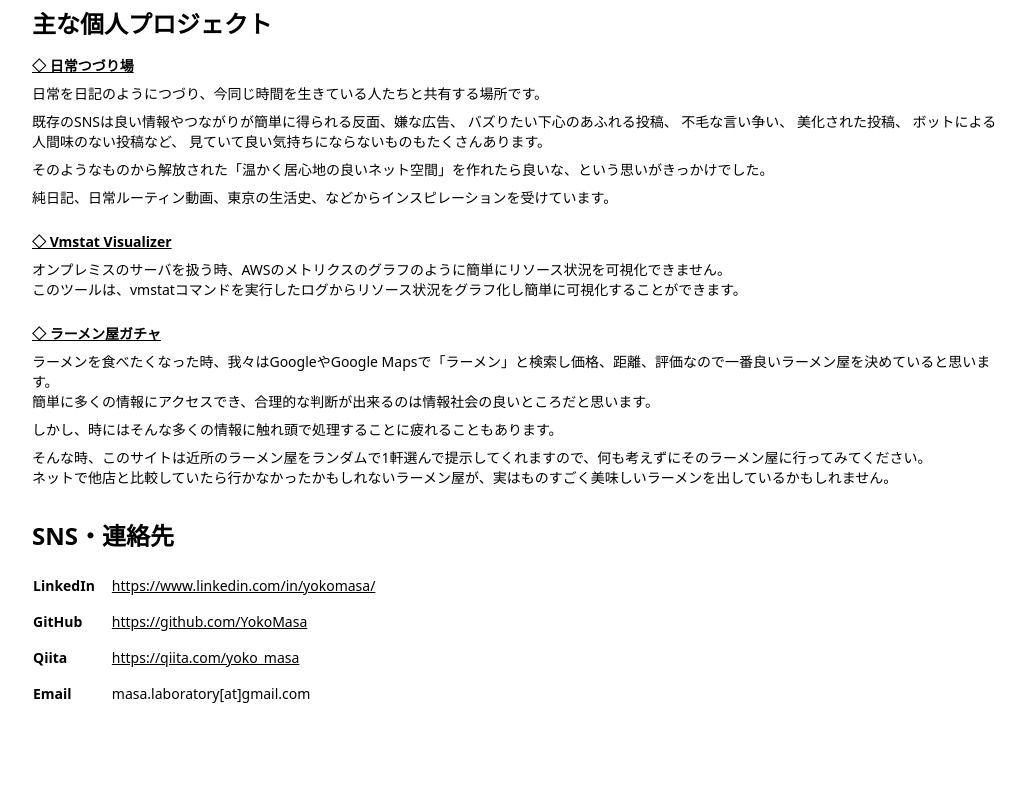
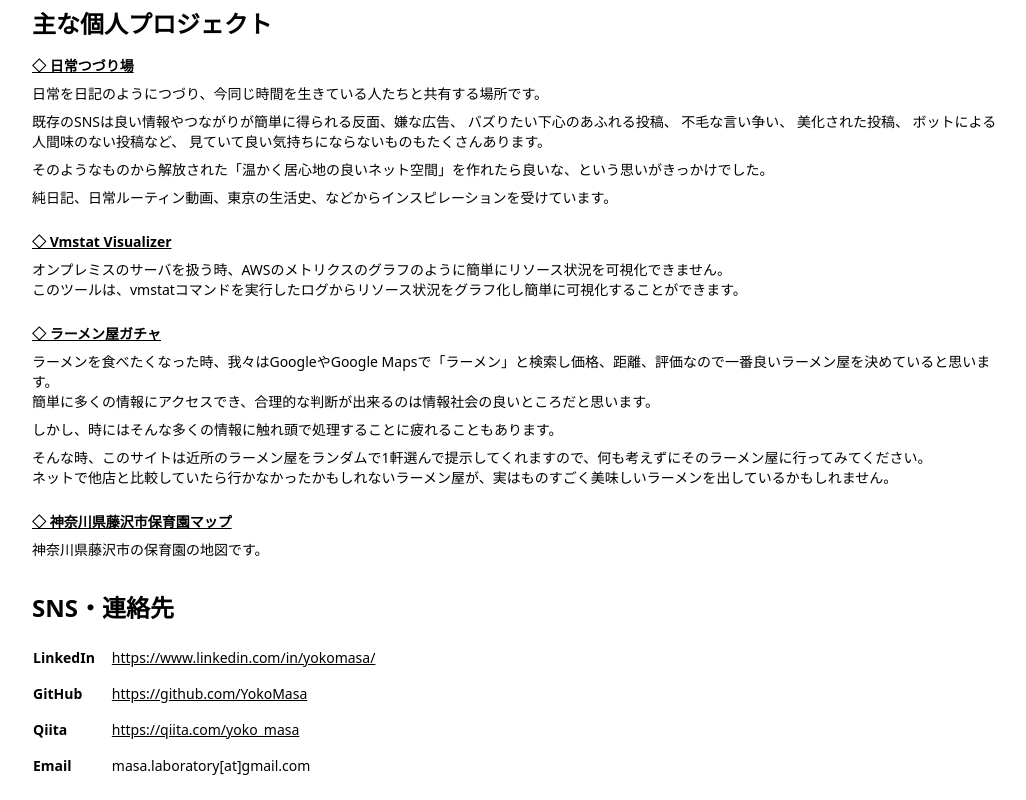
Before and after one commit to YokoMasa/self-introduction, a website built with Vite: page index.html in a window 1280 px wide. Shown: the part 522-1322 px from the top of the page, without its empty margins (124-1150 px from the left). Before the commit the page ends 1250 px from the top, so only its background shows below. Built offline with nearby package versions, Linux system fonts and the light colour scheme.

Commit message:
added hoiken map

```diff
--- a/index.html
+++ b/index.html
@@ -134,6 +134,15 @@
             ネットで他店と比較していたら行かなかったかもしれないラーメン屋が、実はものすごく美味しいラーメンを出しているかもしれません。
           </p>
         </div>
+
+        <div class="mt-6">
+          <h3 class="font-bold">
+            <a href="https://vmstat-visualizer.netlify.app/jp/" target="_blank" class="underline">◇ 神奈川県藤沢市保育園マップ</a>
+          </h3>
+          <p class="my-2">
+            神奈川県藤沢市の保育園の地図です。
+          </p>
+        </div>
       </section>
 
       <section class="mt-8">
```
